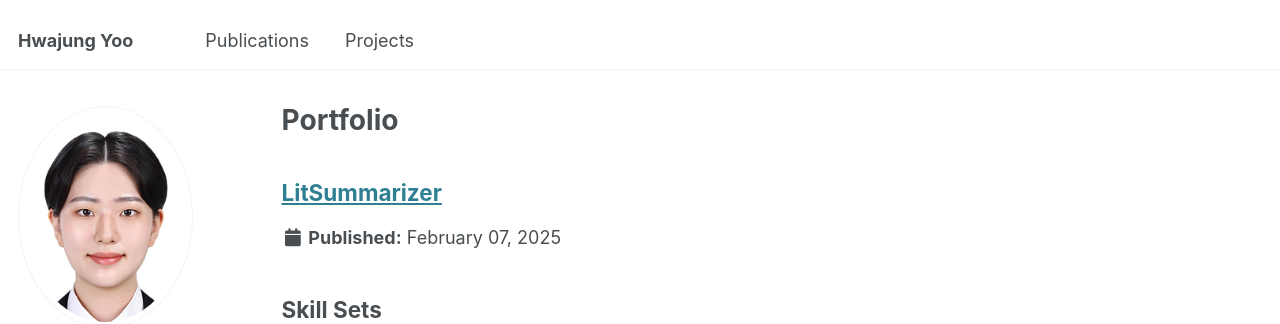
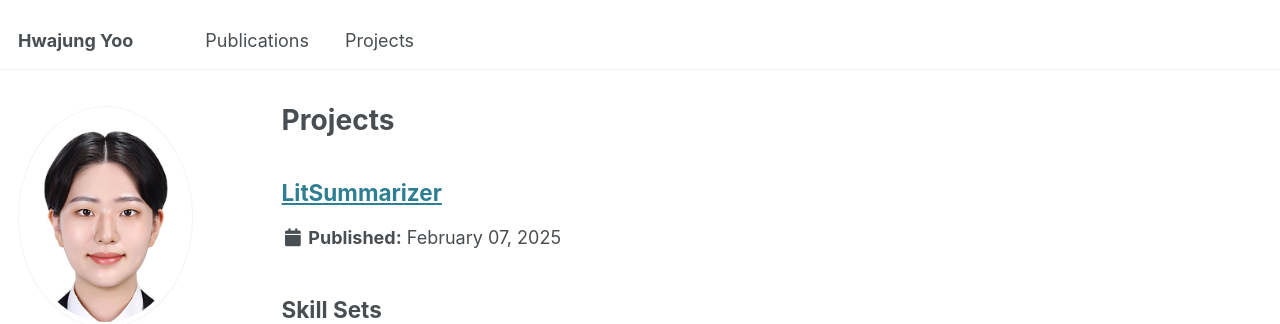
Before and after one commit to xxiswajung/xxiswajung.github.io, a Jekyll site: the page built from _pages/portfolio.html, in a window 1280 px wide and 1249 px high. Shown: the top 324 px of the window. Built offline with Jekyll 4.4.1, drawn with Linux system fonts in a browser that asks for light colours; some web fonts are replaced.

Commit message:
add projects

```diff
--- a/_pages/portfolio.html
+++ b/_pages/portfolio.html
@@ -1,7 +1,7 @@
 ---
 layout: archive
-title: "Portfolio"
-permalink: /portfolio/
+title: "Projects"
+permalink: /projects/
 author_profile: true
 ---
 
```
Also changed, not shown: _portfolio/portfolio-2.md (+1 -1 lines).
